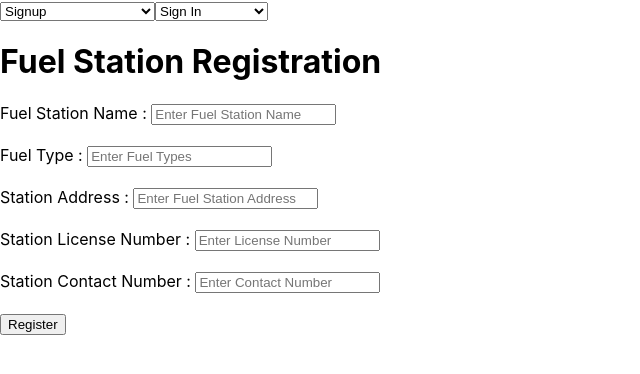
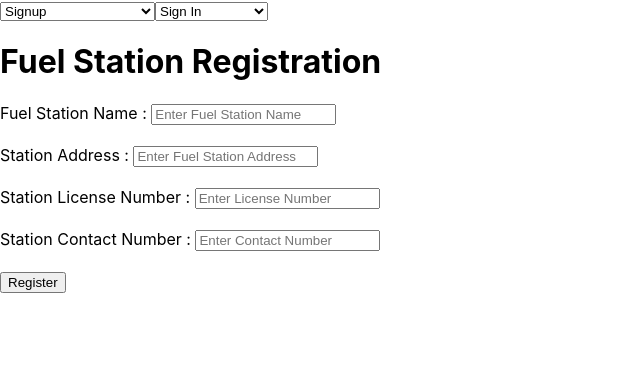
Before and after one commit to Kirisi15/Fuel_Station, a React (Create React App) app in the folder fuel_station_frontend/: page /stationReg in a window 1280 px wide. Shown: the top 374 px of the page, without its empty margins (0-640 px from the left). Built offline with nearby package versions, Linux system fonts and the light colour scheme.

Commit message:
delete fueltype

```diff
--- a/fuel_station_frontend/src/fuelStation/FuelStationRegistration.js
+++ b/fuel_station_frontend/src/fuelStation/FuelStationRegistration.js
@@ -56,17 +56,6 @@ const FuelStationRegistration = () => {
       <br />
       <br />
 
-      <label htmlFor="fuelType">Fuel Type : </label>
-      <input
-        type="text"
-        placeholder='Enter Fuel Types'
-        value = {formData.fuelType}
-        onChange={(e) => setFormData({...formData, fuelType: e.target.value})}
-        required
-      />
-      <br />
-      <br />
-
       <label htmlFor="address">Station Address : </label>
       <input
         type="text"
```
